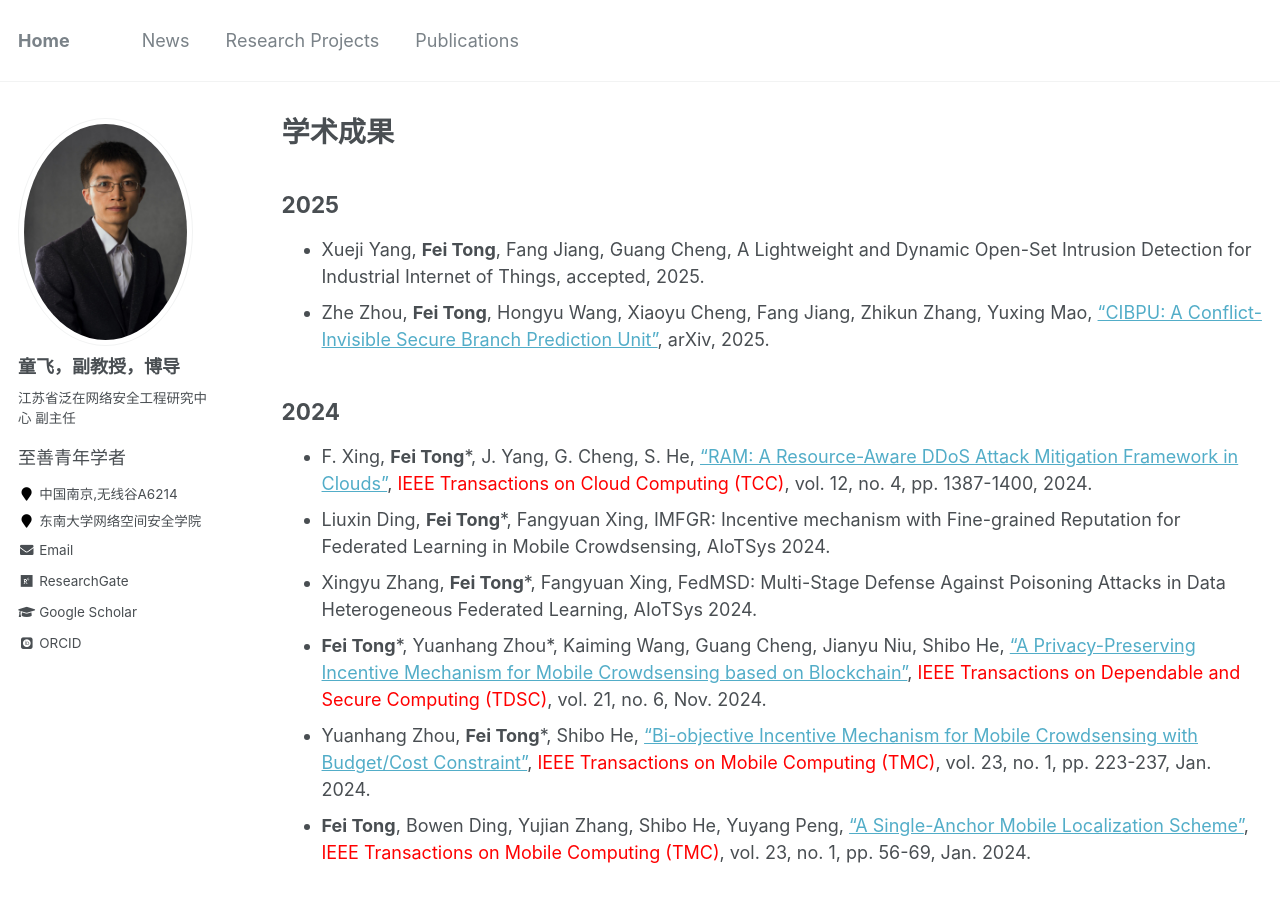
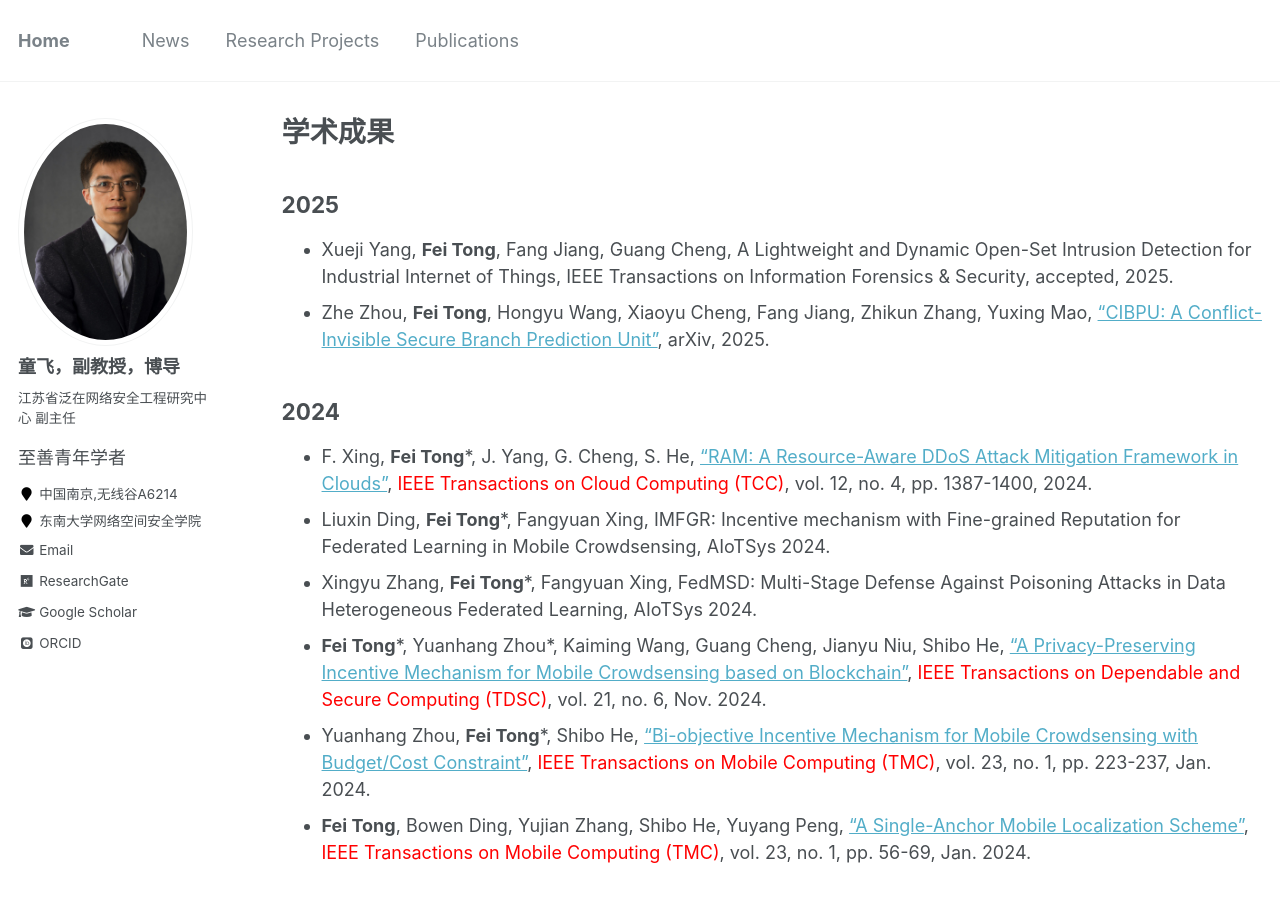
Before and after one commit to fei-tong/fei-tong.github.io, a Jekyll site: the page built from _pages/publications.md, in a window 1280 px wide and 900 px high. Built offline with Jekyll 4.4.1, drawn with Linux system fonts in a browser that asks for light colours; some web fonts are replaced.

Commit message:
Update publications.md

```diff
--- a/_pages/publications.md
+++ b/_pages/publications.md
@@ -12,7 +12,7 @@ author_profile: true
 
 ## 2025
 
-- Xueji Yang, **Fei Tong**, Fang Jiang, Guang Cheng, A Lightweight and Dynamic Open-Set Intrusion Detection for Industrial Internet of Things, accepted, 2025.
+- Xueji Yang, **Fei Tong**, Fang Jiang, Guang Cheng, A Lightweight and Dynamic Open-Set Intrusion Detection for Industrial Internet of Things, IEEE Transactions on Information Forensics & Security, accepted, 2025.
 - Zhe Zhou, **Fei Tong**, Hongyu Wang, Xiaoyu Cheng, Fang Jiang, Zhikun Zhang, Yuxing Mao, ["CIBPU: A Conflict-Invisible Secure Branch Prediction Unit"](https://arxiv.org/pdf/2501.10983), arXiv, 2025.
 
 ## 2024
```
